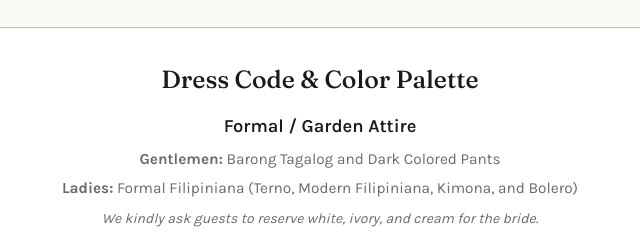
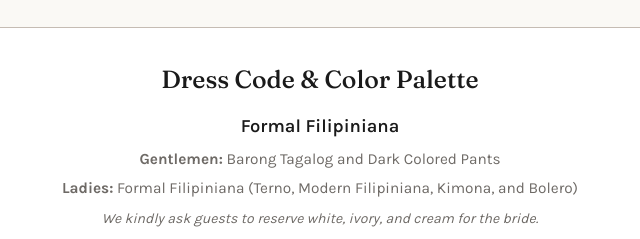
Before and after one commit to kxdji/wedding-website, a plain HTML site: page wedding-website/index.html in a window 1280 px wide. Shown: the part 2824-3063 px from the top of the page, 320-960 px from the left. Drawn offline with Linux system fonts and the light colour scheme.

Commit message:
Changed dress code details

```diff
--- a/wedding-website/index.html
+++ b/wedding-website/index.html
@@ -149,7 +149,7 @@
       <div class="card dresscode-card reveal">
         <h3>Dress Code &amp; Color Palette</h3>
         <div class="dresscode-header-info">
-          <div class="highlight">Formal / Garden Attire</div>
+          <div class="highlight">Formal Filipiniana</div>
           <p><strong>Gentlemen:</strong> Barong Tagalog and Dark Colored Pants</p>
           <p><strong>Ladies:</strong> Formal Filipiniana (Terno, Modern Filipiniana, Kimona, and Bolero)</p>
           <p style="font-size:0.88rem; margin-top:8px;"><em>We kindly ask guests to reserve white, ivory, and cream for
```
